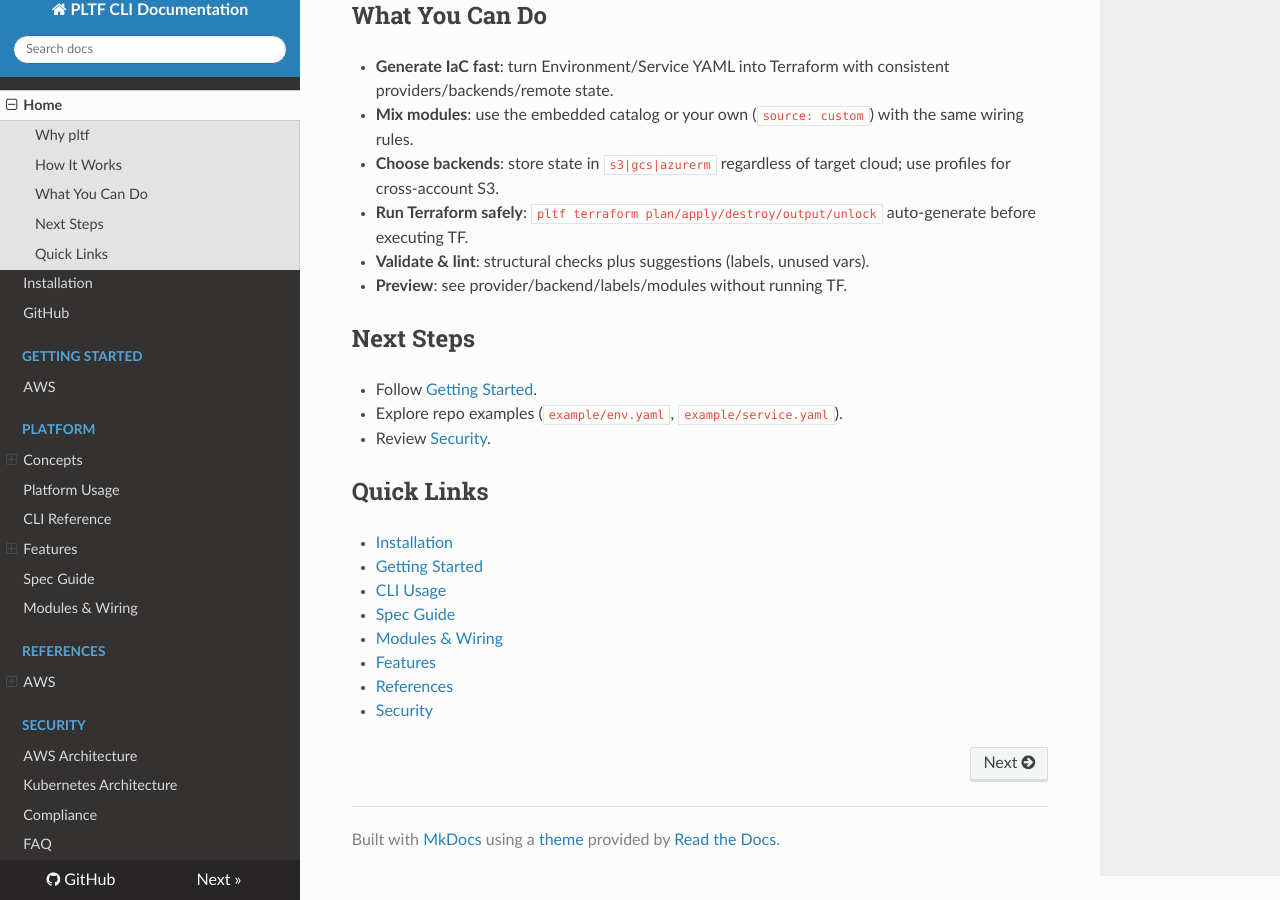
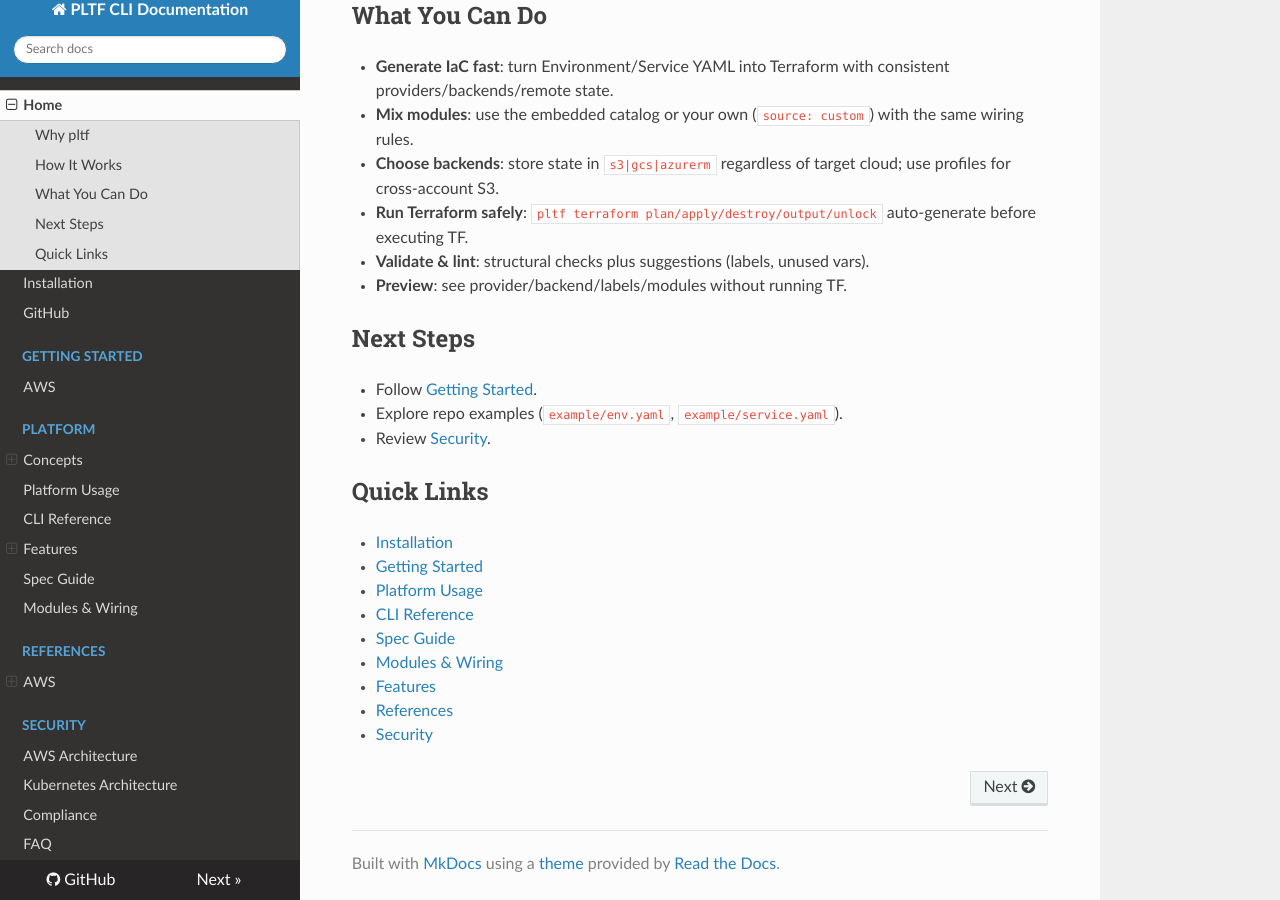
Before and after one commit to yindia/pltf, an MkDocs documentation site: the page built from docs/index.md, in a window 1280 px wide and 900 px high, scrolled down 1686 px. Built offline with MkDocs 1.6.1, drawn with Linux system fonts in a browser that asks for light colours; nearby versions of some CDN libraries.

Commit message:
Update documentation for pltf CLI
- Added a brief project description to README.md to enhance clarity.
- Updated index.md to rename 'CLI Usage' to 'Platform Usage' and added 'CLI Reference'.
- Clarified output directory structure in platform.md and added information about file input handling.

```diff
--- a/docs/index.md
+++ b/docs/index.md
@@ -37,7 +37,8 @@ Environment and service specs are linked via `metadata.ref` and `envRef`.
 ## Quick Links
 - [Installation](installation.md)
 - [Getting Started](getting-started/aws.md)
-- [CLI Usage](usage.md)
+- [Platform Usage](platform.md)
+- [CLI Reference](usage.md)
 - [Spec Guide](specs.md)
 - [Modules & Wiring](modules.md)
 - [Features](features.md)
```
Also changed, not shown: README.md (+1 -0 lines), docs/platform.md (+2 -1 lines).
